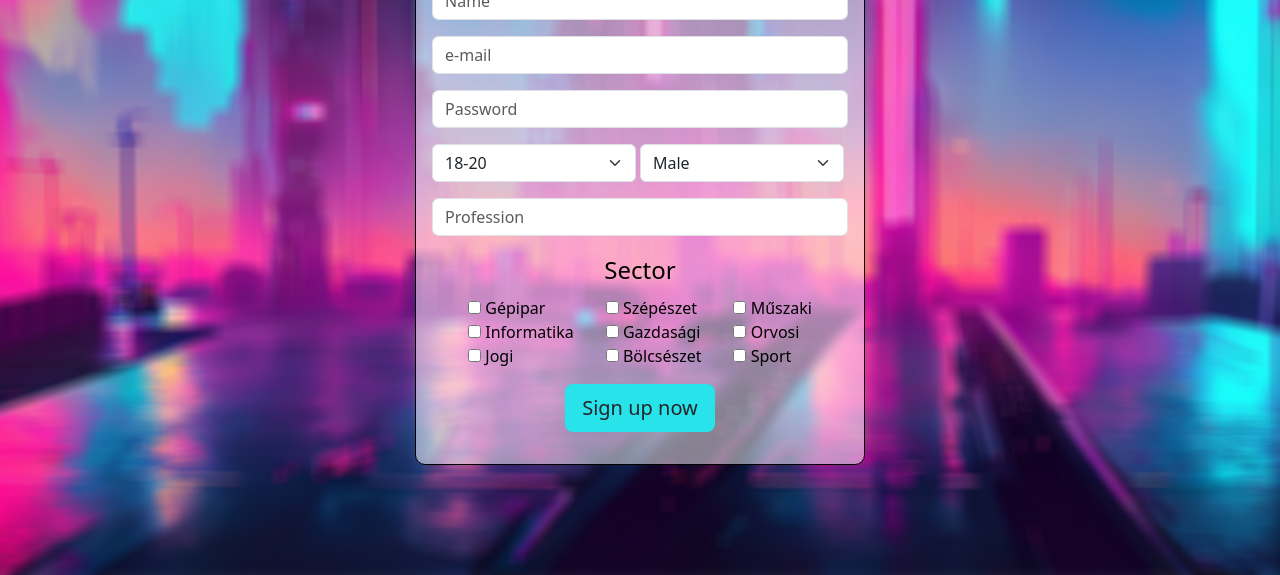
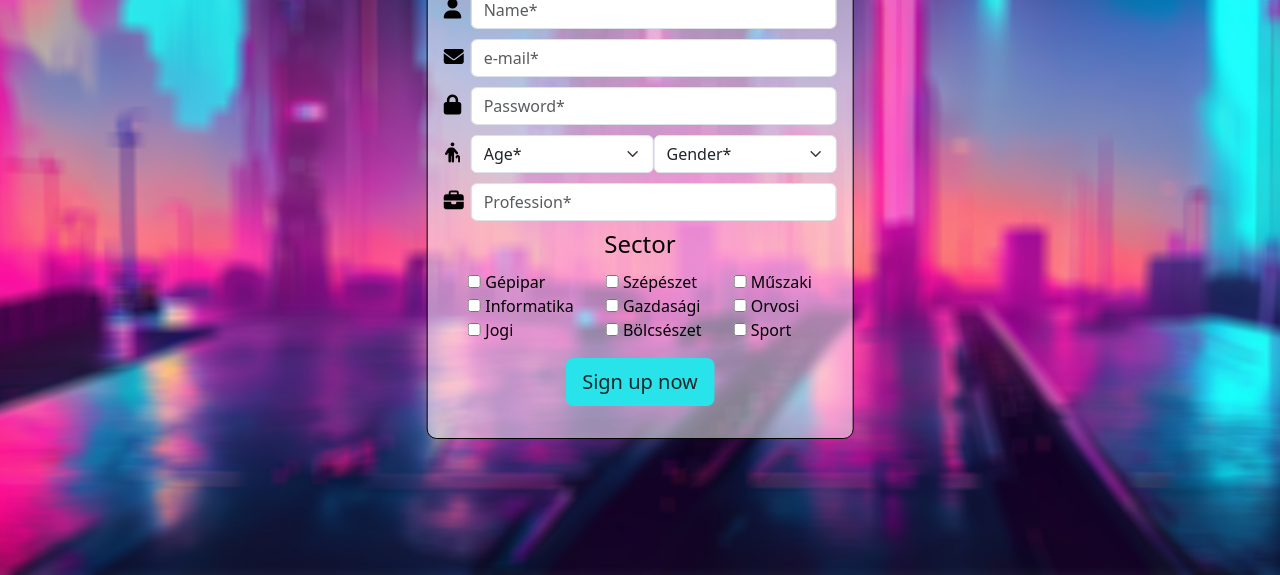
Before and after one commit to FeketeD/komplex, a plain HTML site: page komplex/index.html in a window 1280 px wide. Shown: the part 225-800 px from the top of the page. Drawn offline with nearby package versions, Linux system fonts and the light colour scheme.

Commit message:
Small changes

```diff
--- a/komplex/index.html
+++ b/komplex/index.html
@@ -4,13 +4,11 @@
 <head>
     <meta charset="UTF-8">
     <meta name="viewport" content="width=device-width, initial-scale=1.0">
-    <title>Bejelentkezés</title>
+    <title>Sign up</title>
+    <!--FONTAWESOME-->
+    <script src="https://kit.fontawesome.com/c58fd7aeea.js" crossorigin="anonymous"></script>
     <!--BOOTSTRAP-->
-    <link href="https://cdn.jsdelivr.net/npm/bootstrap@5.3.2/dist/css/bootstrap.min.css" rel="stylesheet"
-        integrity="sha384-T3c6CoIi6uLrA9TneNEoa7RxnatzjcDSCmG1MXxSR1GAsXEV/Dwwykc2MPK8M2HN" crossorigin="anonymous">
-    <script src="https://cdn.jsdelivr.net/npm/bootstrap@5.3.2/dist/js/bootstrap.bundle.min.js"
-        integrity="sha384-C6RzsynM9kWDrMNeT87bh95OGNyZPhcTNXj1NW7RuBCsyN/o0jlpcV8Qyq46cDfL"
-        crossorigin="anonymous"></script>
+    <link href="https://cdn.jsdelivr.net/npm/bootstrap@5.3.2/dist/css/bootstrap.min.css" rel="stylesheet" integrity="sha384-T3c6CoIi6uLrA9TneNEoa7RxnatzjcDSCmG1MXxSR1GAsXEV/Dwwykc2MPK8M2HN" crossorigin="anonymous">
     <!--Style/CSS-->
     <link rel="stylesheet" href="style.css">
 </head>
@@ -18,13 +16,13 @@
 <body>
     <header class="header">
         <nav class="navbar navbar-expand-lg navbar-dark p-3">
-            <button class="navbar-toggler" type="button" data-toggle="collapse" data-target="#navbarToggler"
+            <button class="navbar-toggler" type="button" data-bs-toggle="collapse" data-bs-target="#navbarToggler"
                 aria-controls="navbarToggler" aria-expanded="false" aria-label="Toggle navigation">
                 <span class="navbar-toggler-icon"></span>
             </button>
             <a class="navbar-brand" href="#">LOGO</a>
 
-            <div class="collapse navbar-collapse justify-content-center " id="navbarToggler">
+            <div class="collapse navbar-collapse justify-content-center" id="navbarToggler">
                 <ul class="navbar-nav mr-auto mt-2 mt-lg-0">
                     <li class="nav-item">
                         <a class="nav-link" href="#">Home</a>
@@ -49,24 +47,49 @@
             <div class="signup-form">
                 <form action="" name="signup">
                     <div class="container">
-                        <div class="panel p-3 text-center">
-                            <h1 class="my-3">Sign up</h1>
-                            <input type="text" class="form-control my-3" placeholder="Name" id="name">
-                            <input type="text" class="form-control my-3" placeholder="e-mail" id="email">
-                            <input type="password" class="form-control my-3" placeholder="Password" id="password">
-                            <div class="d-flex">
-                                <select id="age" class="form-select w-50">
-                                    <option value="">18-20</option>
-                                    <option value="">21-24</option>
-                                    <option value="">25-30</option>
-                                    <option value="">30+</option>
+                        <div class="row">
+                            <div class="panel p-3 text-center col-8 col-sm-8 col-md-6 col-lg-5 col-xl-4">
+                                <h1 class="inputMargin">Sign up</h1>
+
+                                <div class="form-align">
+                                    <i class="fa-solid fa-user fa-lg" id="userIcon"></i>
+                                    <input type="text" class="form-control inputMargin" placeholder="Name*" id="name" required>
+                                </div>
+
+                                <div class="form-align">
+                                    <i class="fa-solid fa-envelope fa-lg"></i>
+                                    <input type="text" class="form-control inputMargin" placeholder="e-mail*" id="email" required>
+                                </div>
+
+                                <div class="form-align">
+                                    <i class="fa-solid fa-lock fa-lg"></i>
+                                    <input type="password" class="form-control inputMargin" placeholder="Password*" id="password" required>
+                                </div>
+
+
+                                <div class="form-align inputMargin">
+                                    <i class="fa-solid fa-person-cane fa-lg"></i>
+                                    <select id="age" class="form-select w-50" required>
+                                        <option value="" selected disabled>Age*</option>
+                                        <option value="18-20">18-20</option>
+                                        <option value="21-24">21-24</option>
+                                        <option value="25-30">25-30</option>
+                                        <option value="30+">30+</option>
                                     </select>
-                                <select id="gender" class="form-select w-50 mx-1">
+
+                                    <select id="gender" class="form-select w-50" required>
+                                        <option value="" selected disabled>Gender*</option>
                                         <option value="male">Male</option>
                                         <option value="female">Female</option>
                                     </select>
                                 </div>
-                            <input type="text" class="form-control my-3" placeholder="Profession" id="profession">
+
+
+                                <div class="form-align">
+                                    <i class="fa-solid fa-briefcase fa-lg"></i>
+                                    <input type="text" class="form-control inputMargin" placeholder="Profession*" id="profession" required>
+                                </div>
+
                                 <fieldset>
                                     <legend>Sector</legend>
                                     <div class="d-flex justify-content-center sector">
@@ -116,15 +139,17 @@
 
 
                                 </fieldset>
-                            <button type="button" class="btn btn-signup btn-lg my-3">Sign up now</button>
+                                <button type="submit" class="btn btn-signup btn-lg my-3">Sign up now</button>
                             </div>
+                        </div>
+
                     </div>
                 </form>
             </div>
         </div>
 
     </section>
-
+    <script src="https://cdn.jsdelivr.net/npm/bootstrap@5.3.2/dist/js/bootstrap.bundle.min.js" integrity="sha384-C6RzsynM9kWDrMNeT87bh95OGNyZPhcTNXj1NW7RuBCsyN/o0jlpcV8Qyq46cDfL" crossorigin="anonymous"></script>
     <script src="script.js"></script>
 </body>
 
--- a/komplex/style.css
+++ b/komplex/style.css
@@ -49,11 +49,32 @@ nav{
     top: 50%;
     left: 50%;
     transform: translate(-50%, -50%);
-    max-width: 450px;
-    width: 100%;
+    user-select: none;
 }
+@media (min-width: 1500px){
+    .panel {
+        flex: 0 0 auto;
+        width: 25%!important;
+    }
+}
+
 
 /* PANEL ELEMENTS */
 .sector{
     text-align: left;
 }
+.inputMargin{
+    margin: 5px 0;
+}
+.form-align{
+    display: flex;
+    width: 100%;
+    align-items: baseline;
+}
+
+/* ICONS */
+i{
+    padding-right: 10px;
+    width: 100%;
+    max-width: 27px;
+}
```
Also changed, not shown: komplex/script.js (+8 -0 lines). Lines whose indentation alone changed are shown as unchanged.
